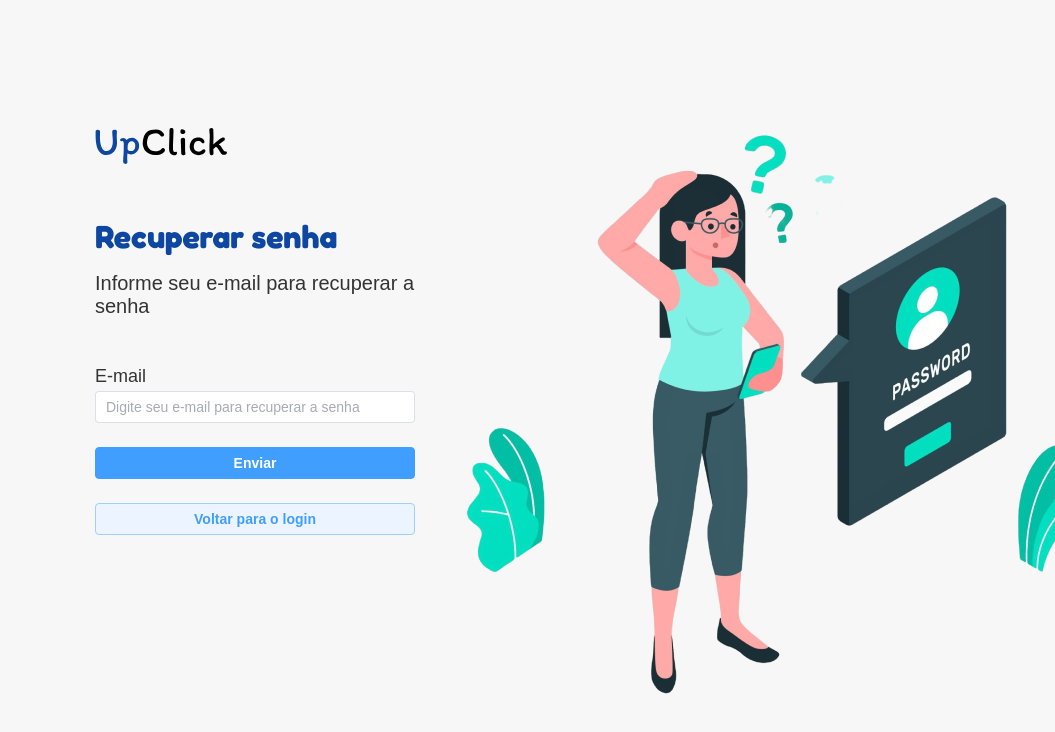
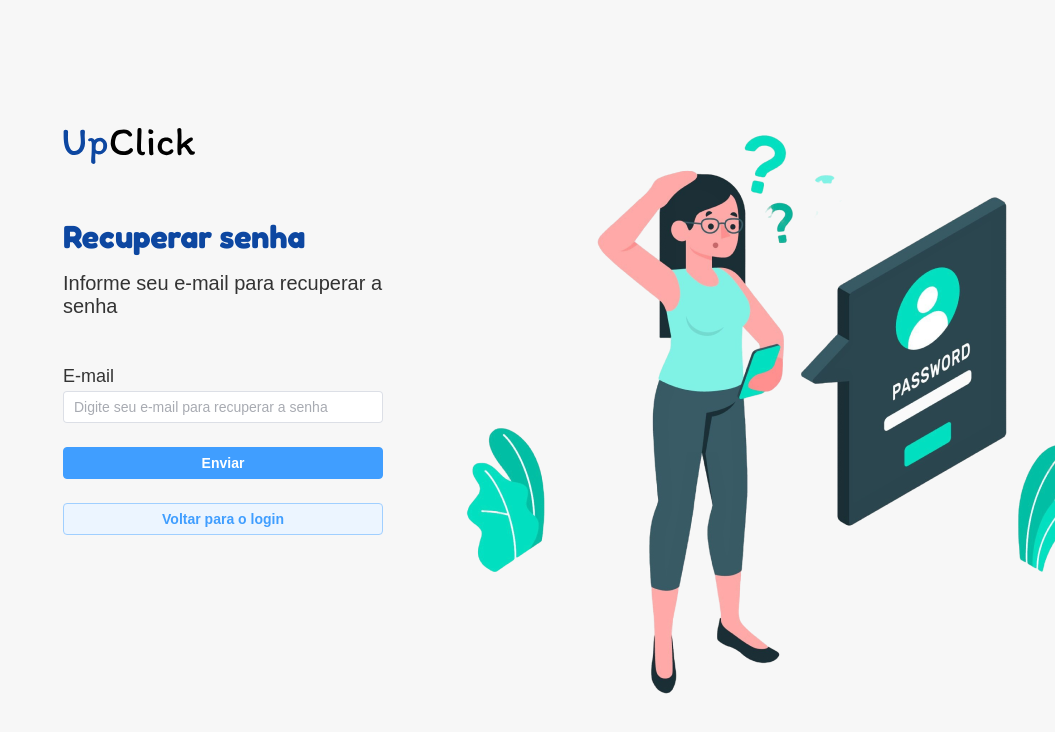
Before and after one commit to AndreNascimento1998/Up-Click, a Vue app: page /recover-password in a window 1280 px wide. Shown: the top 732 px of the page, without its empty margins (225-1280 px from the left). Built offline with nearby package versions, Linux system fonts and the light colour scheme; no server answers; a web font is replaced by a local one.

Commit message:
style: adjustment padding

```diff
--- a/src/views/Login/Index.vue
+++ b/src/views/Login/Index.vue
@@ -37,7 +37,7 @@ import FormLogin from "@/components/pages/Login/FormLogin.vue"
     @media (min-width: $xl2) {
         display: grid;
         grid-template-columns: 1fr 1fr;
-        padding: 8rem 20rem 0 ;
+        padding: 8rem 18rem 0 ;
     }
 
     &_body {
--- a/src/views/Login/PasswordRecover.vue
+++ b/src/views/Login/PasswordRecover.vue
@@ -116,7 +116,7 @@ const recoverPassword = async () => {
 
         @media (min-width: $xl) {
             width: 50%;
-            padding: 0 0 0 20rem;
+            padding: 0 0 0 18rem;
         }
 
         &_title {
```
